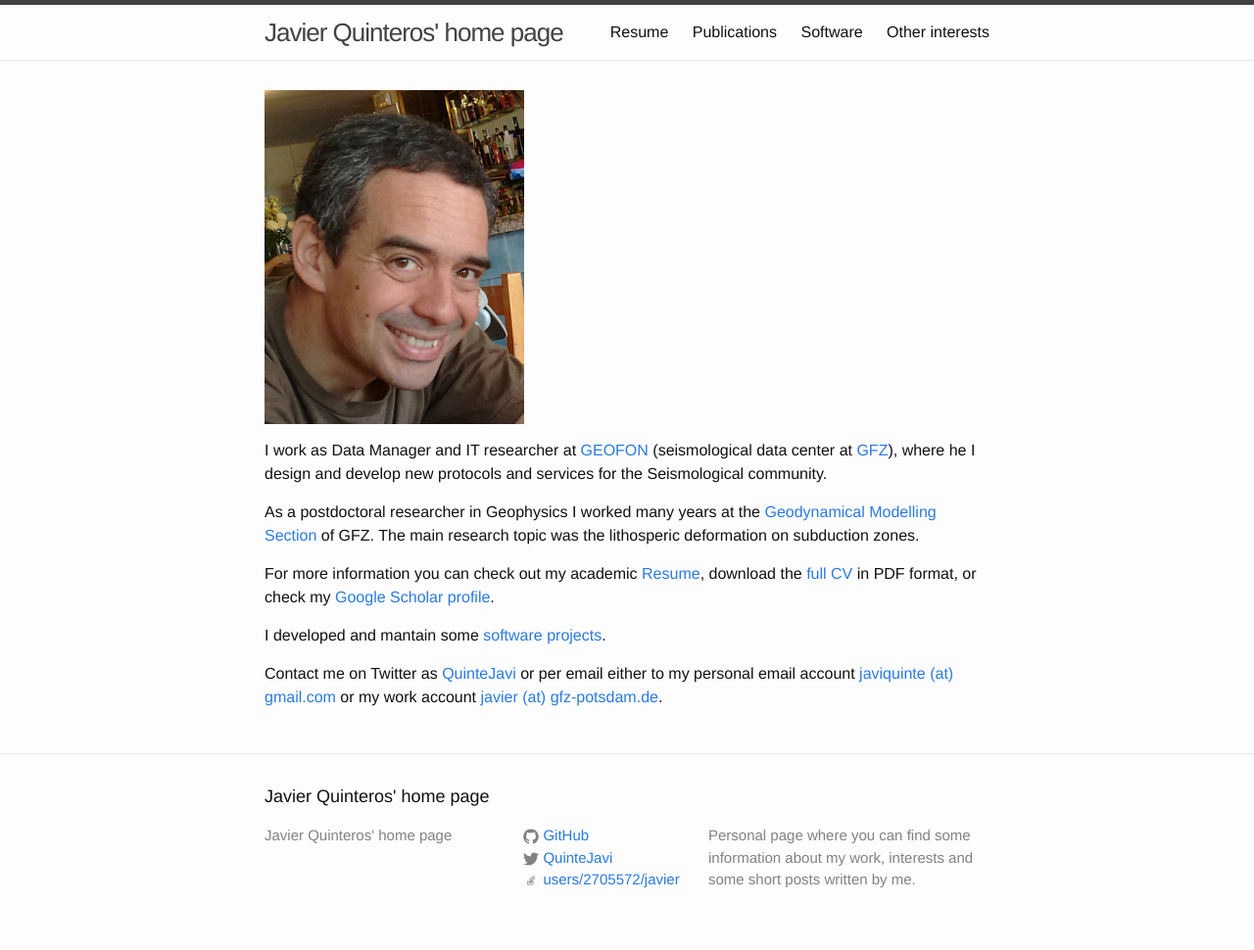
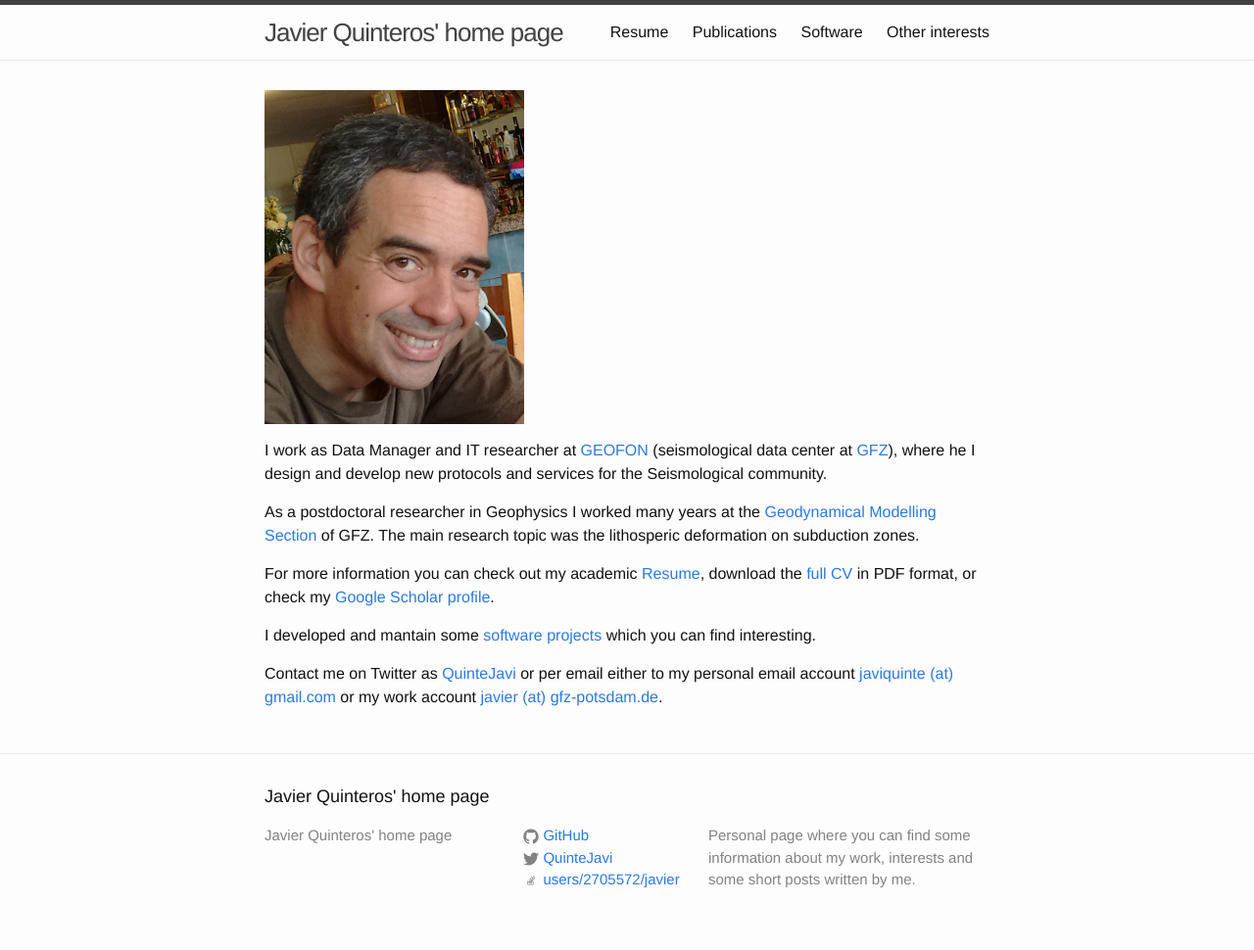
Before and after one commit to javiquinte/javiquinte.github.io, a Jekyll site: the page built from index.md, in a window 1280 px wide. Shown: the whole page at 98% size. Built offline with Jekyll 4.4.1, drawn with Linux system fonts in a browser that asks for light colours.

Commit message:
Fix broken link to software projects.

```diff
--- a/index.md
+++ b/index.md
@@ -19,7 +19,8 @@ download the [full CV](/static/Quinteros-CV.pdf) in PDF format, or check my
 [Google Scholar
 profile](https://scholar.google.com/citations?user=8o4y6EKnIh0C&hl=es).
 
-I developed and mantain some [software projects](/software.html).
+I developed and mantain some [software projects](/4-software.html) which you can
+find interesting.
 
 Contact me on Twitter as [QuinteJavi](http://twitter.com/QuinteJavi) or per
 email either to my personal email account [javiquinte (at)
```
